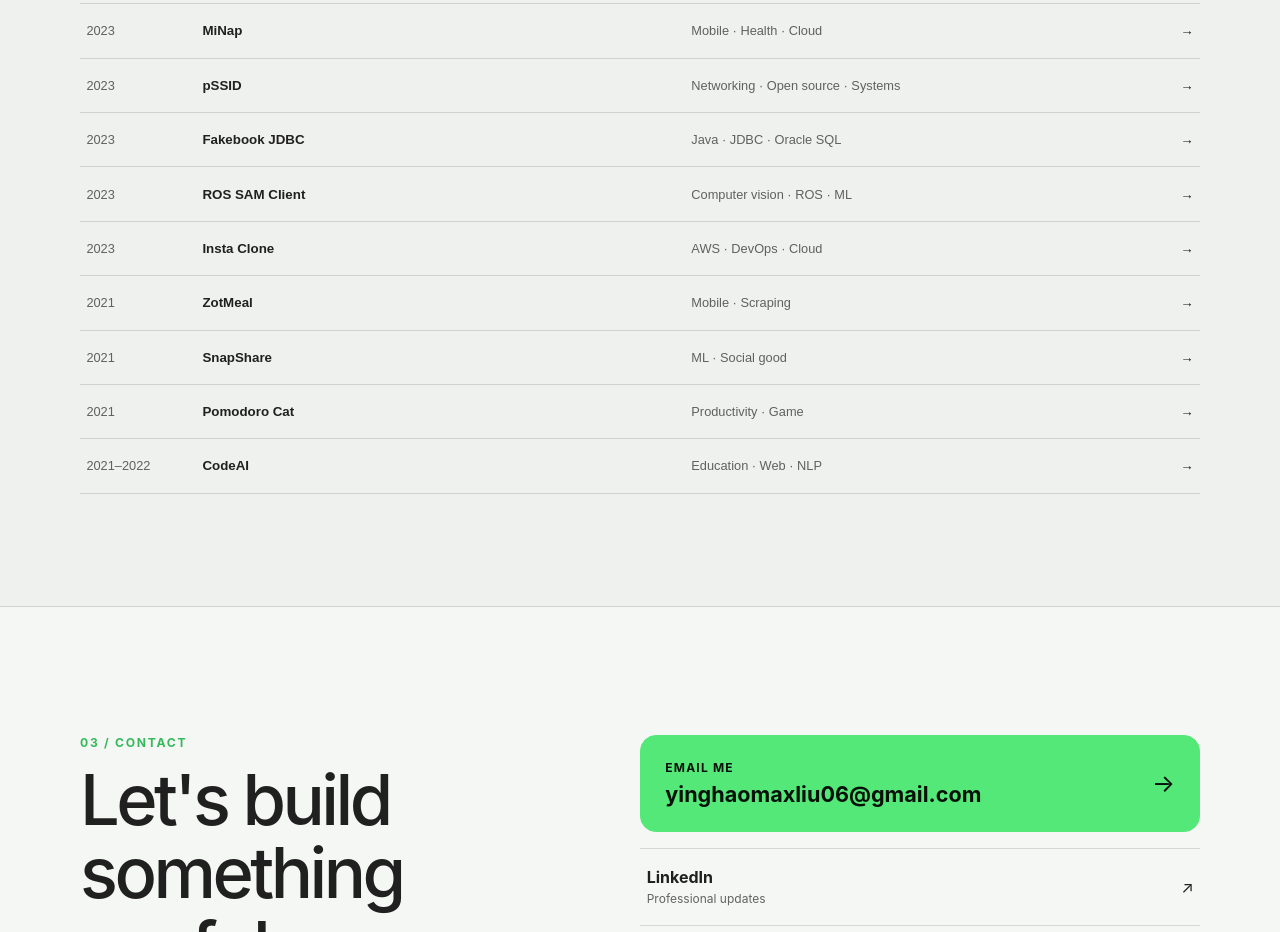
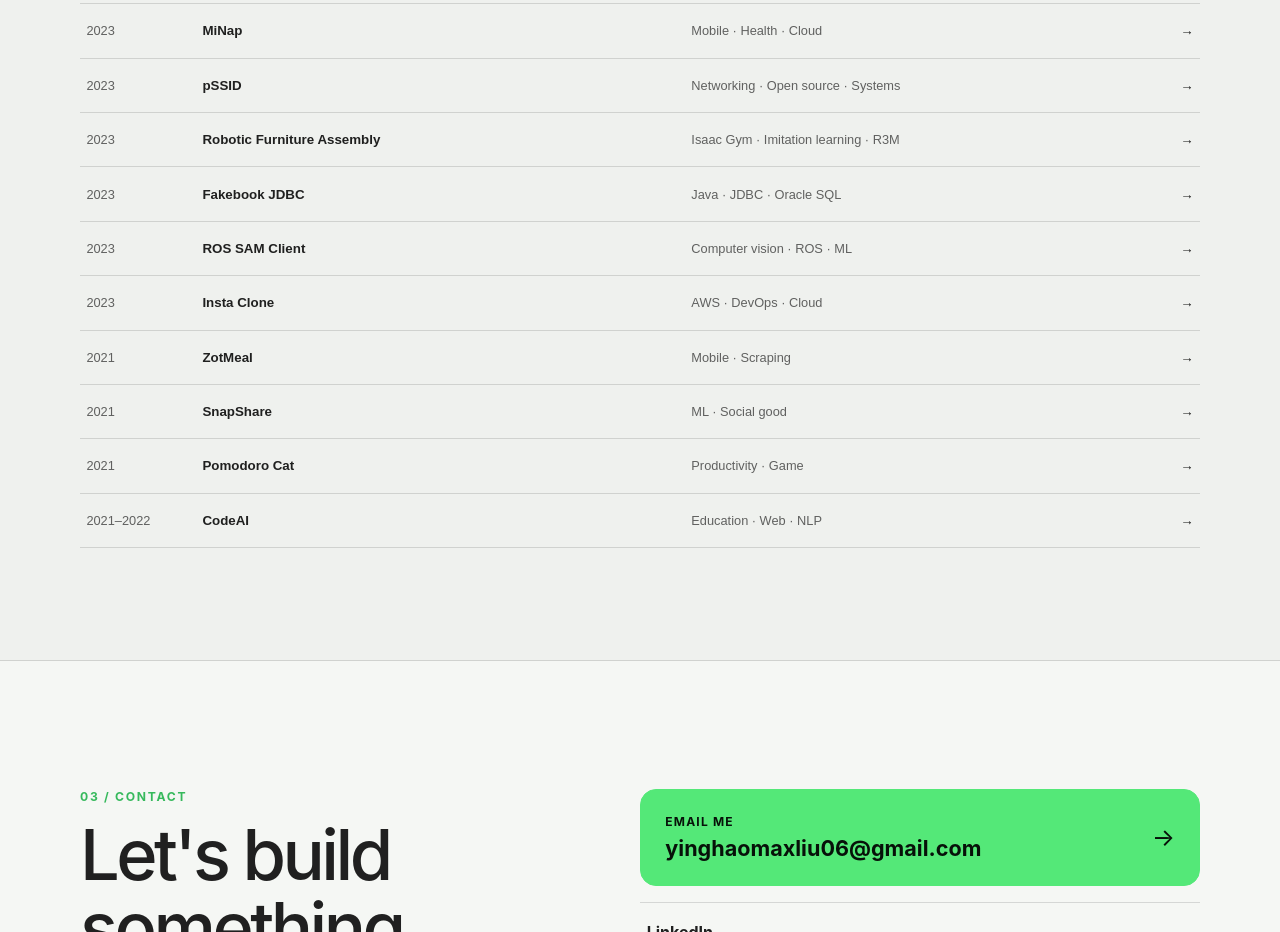
Before and after one commit to maxliu2001/m.portfolio, a Next.js app: page / in a window 1280 px wide. Shown: the part 3860-4792 px from the top of the page. Built offline with nearby package versions, Linux system fonts and the light colour scheme.

Commit message:
Add project to project list

```diff
--- a/src/components/sections/ProjectsSection.js
+++ b/src/components/sections/ProjectsSection.js
@@ -89,6 +89,16 @@ const projects = [
     details: "Built provisioning automation for Raspberry Pi probes and a daemonized process that continuously turns application configuration into perfSONAR network tests.",
     url: "https://github.com/UMNET-perfSONAR/pSSID2",
     tags: ["Networking", "Open source", "Systems"],
+  },
+  {
+    title: "Robotic Furniture Assembly",
+    year: "2023",
+    summary: "Long-horizon robotic manipulation policies for furniture assembly in NVIDIA Isaac Gym.",
+    role: "EECS 545 group project",
+    impact: "Simulation-trained policies",
+    details: "Completed at the University of Michigan in Ann Arbor. Trained furniture-assembly policies with Implicit Q-Learning and recurrent Behavior Cloning, then designed a simulation dataset generation and augmentation pipeline combining R3M visual encoders with proprioceptive data to improve policy generalization under randomness.",
+    url: null,
+    tags: ["Isaac Gym", "Imitation learning", "R3M"],
   },
   {
     title: "Fakebook JDBC",
```
